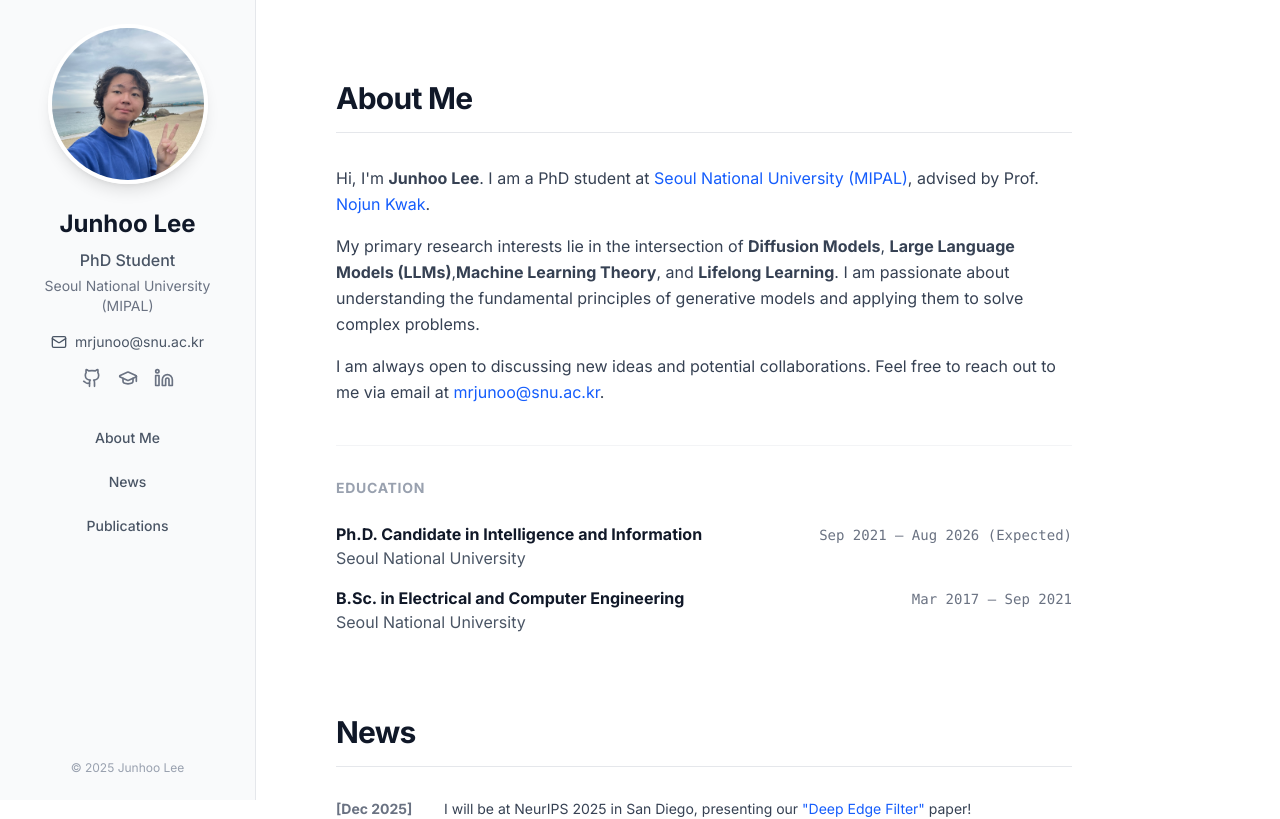
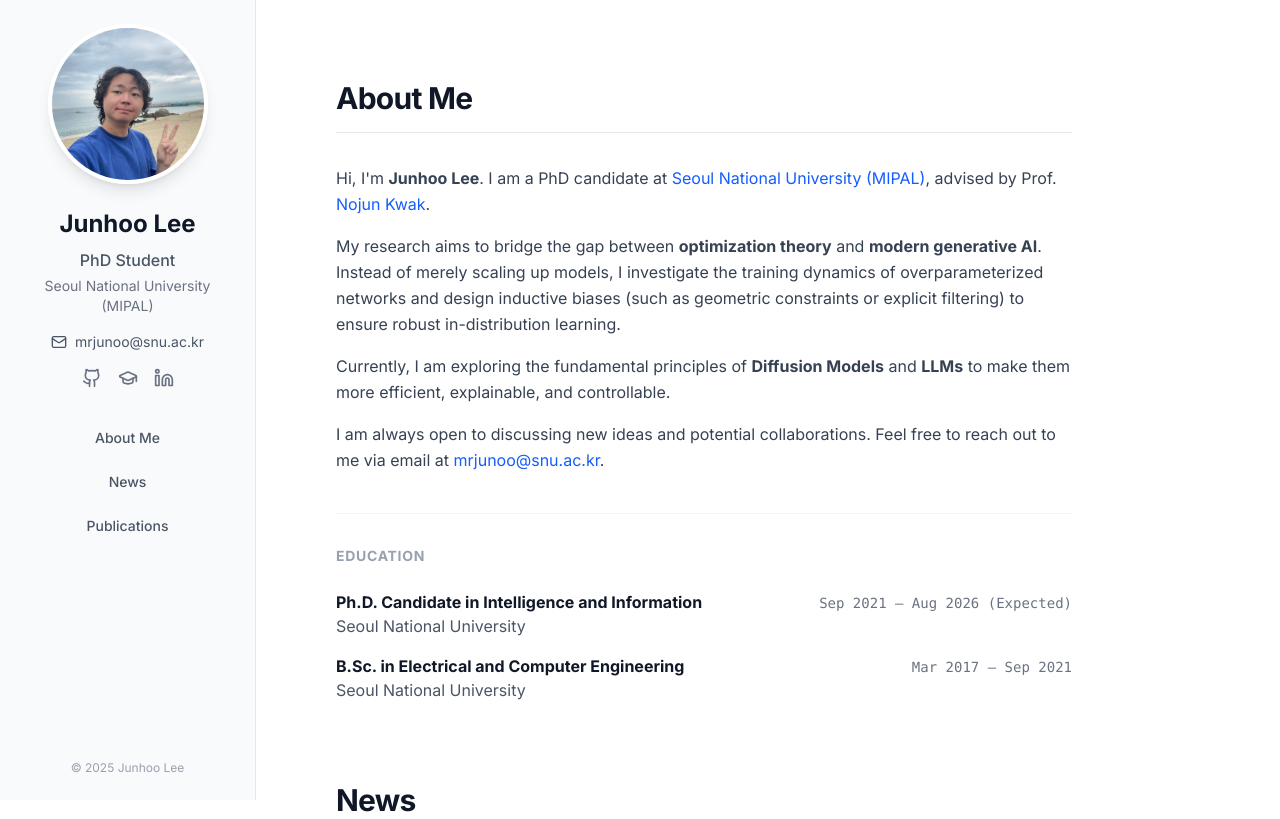
Before and after one commit to JunHoo-Lee/my-homepage, a Next.js app: page / in a window 1280 px wide. Shown: the top 819 px of the page. Built offline with nearby package versions, Linux system fonts and the light colour scheme; no server answers.

Commit message:
style: update About Me with new bio and research interests

```diff
--- a/app/(public)/page.tsx
+++ b/app/(public)/page.tsx
@@ -32,13 +32,15 @@ export default function Home() {
                 <h2 className="text-3xl font-bold tracking-tight text-gray-900 border-b border-gray-200 pb-4 mb-8">About Me</h2>
                 <div className="prose prose-lg text-gray-700 leading-relaxed">
                     <p className="mb-4">
-                        Hi, I'm <strong>Junhoo Lee</strong>. I am a PhD student at <a href="https://mipal.snu.ac.kr/" className="text-blue-600 hover:text-blue-800 transition-colors">Seoul National University (MIPAL)</a>,
+                        Hi, I'm <strong>Junhoo Lee</strong>. I am a PhD candidate at <a href="https://mipal.snu.ac.kr/" className="text-blue-600 hover:text-blue-800 transition-colors">Seoul National University (MIPAL)</a>,
                         advised by Prof. <a href="http://mipal.snu.ac.kr/index.php/Nojun_Kwak" className="text-blue-600 hover:text-blue-800 transition-colors">Nojun Kwak</a>.
                     </p>
                     <p className="mb-4">
-                        My primary research interests lie in the intersection of <strong>Diffusion Models</strong>, <strong>Large Language Models (LLMs)</strong>,
-                        <strong>Machine Learning Theory</strong>, and <strong>Lifelong Learning</strong>. I am passionate about understanding the fundamental principles of
-                        generative models and applying them to solve complex problems.
+                        My research aims to bridge the gap between <strong>optimization theory</strong> and <strong>modern generative AI</strong>. Instead of merely scaling up models, I investigate the training dynamics of overparameterized networks and design inductive biases
+                        (such as geometric constraints or explicit filtering) to ensure robust in-distribution learning.
+                    </p>
+                    <p className="mb-4">
+                        Currently, I am exploring the fundamental principles of <strong>Diffusion Models</strong> and <strong>LLMs</strong> to make them more efficient, explainable, and controllable.
                     </p>
                     <p>
                         I am always open to discussing new ideas and potential collaborations. Feel free to reach out to me via email at <a href="mailto:mrjunoo@snu.ac.kr" className="text-blue-600 hover:text-blue-800 transition-colors">mrjunoo@snu.ac.kr</a>.
```
